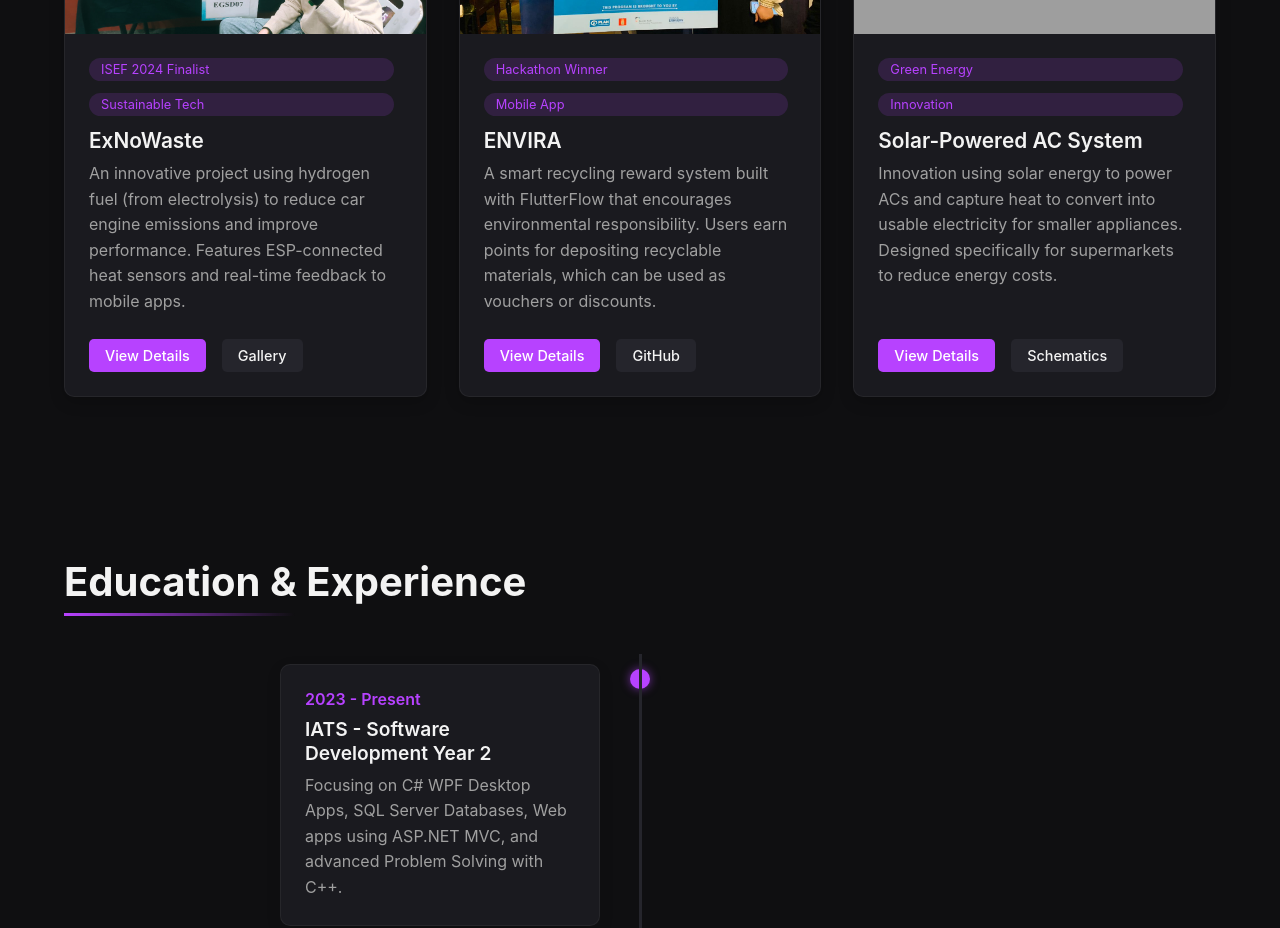
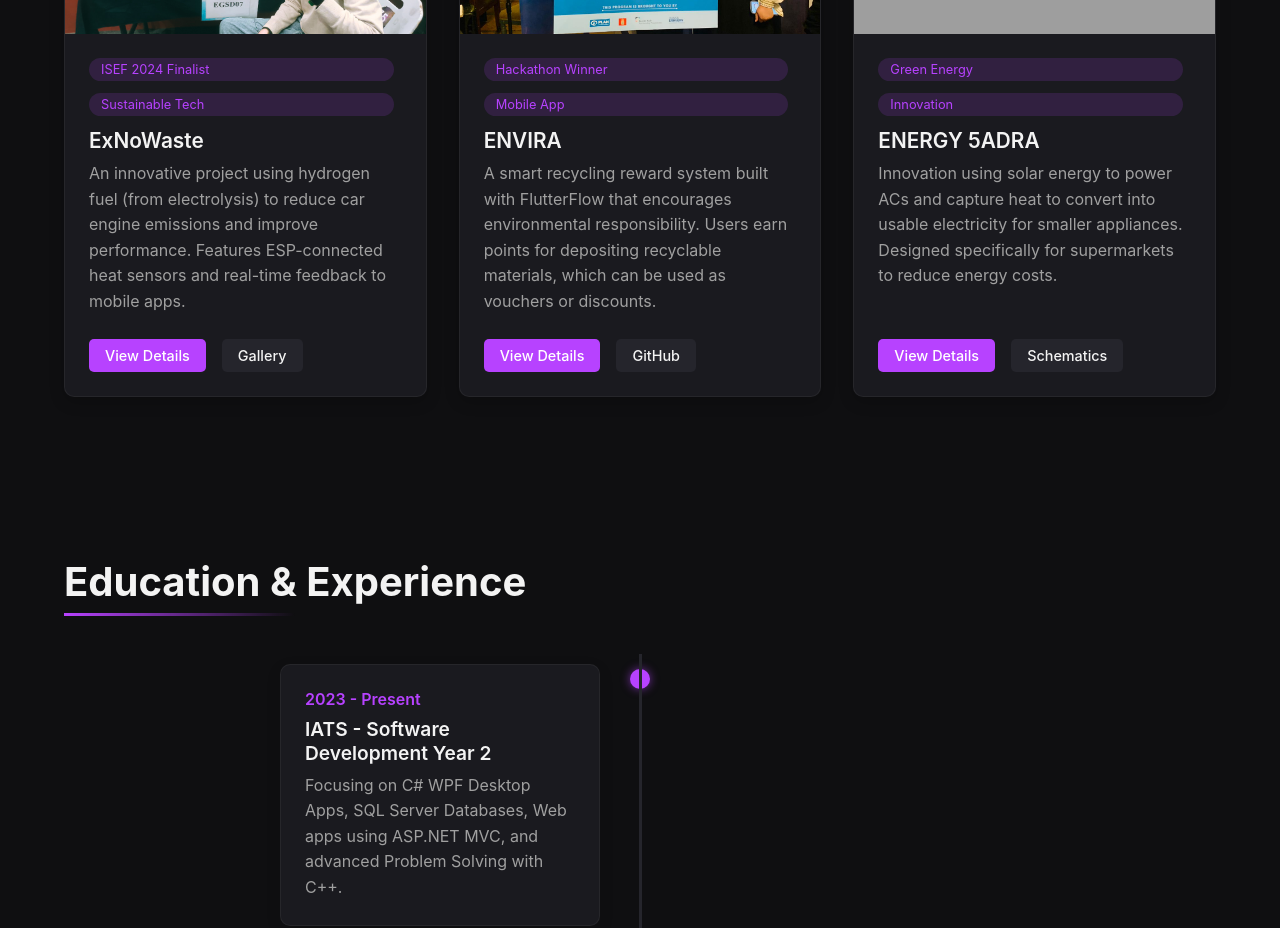
Before and after one commit to KiroSamer70/kiro_portfolio, a plain HTML site: page index.html in a window 1280 px wide. Shown: the part 2860-3788 px from the top of the page. Drawn offline with Linux system fonts and the light colour scheme; grey boxes are pictures that could not be loaded.

Commit message:
edited project name

```diff
--- a/index.html
+++ b/index.html
@@ -276,7 +276,7 @@
           <div class="project-content">
             <span class="project-tag">Green Energy</span>
             <span class="project-tag">Innovation</span>
-            <h3 class="project-title">Solar-Powered AC System</h3>
+            <h3 class="project-title">ENERGY 5ADRA</h3>
             <p class="project-description">
               Innovation using solar energy to power ACs and capture heat to convert into usable electricity for smaller appliances. Designed specifically for supermarkets to reduce energy costs.
             </p>
```
